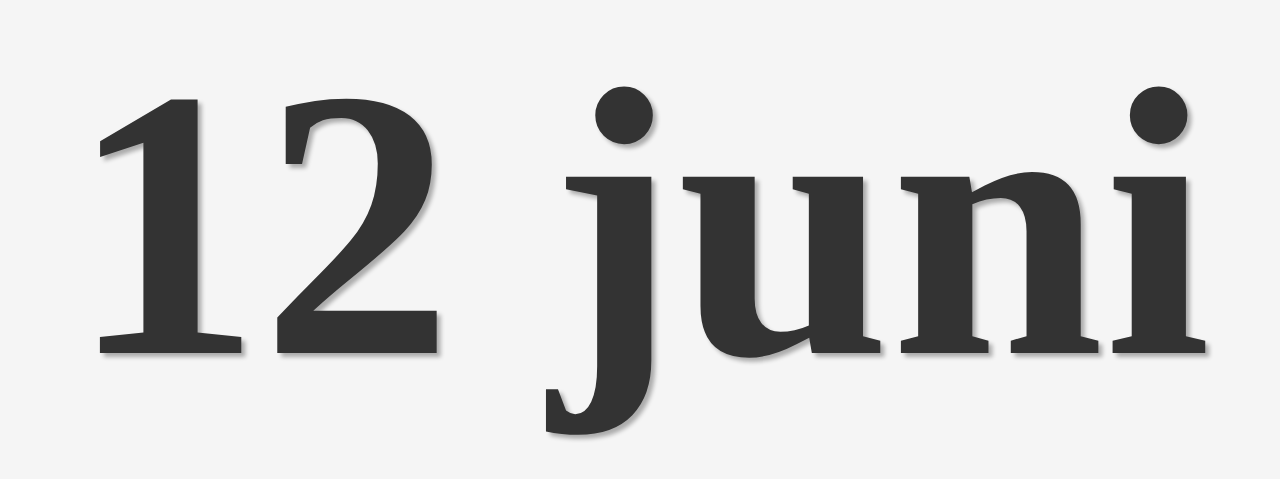
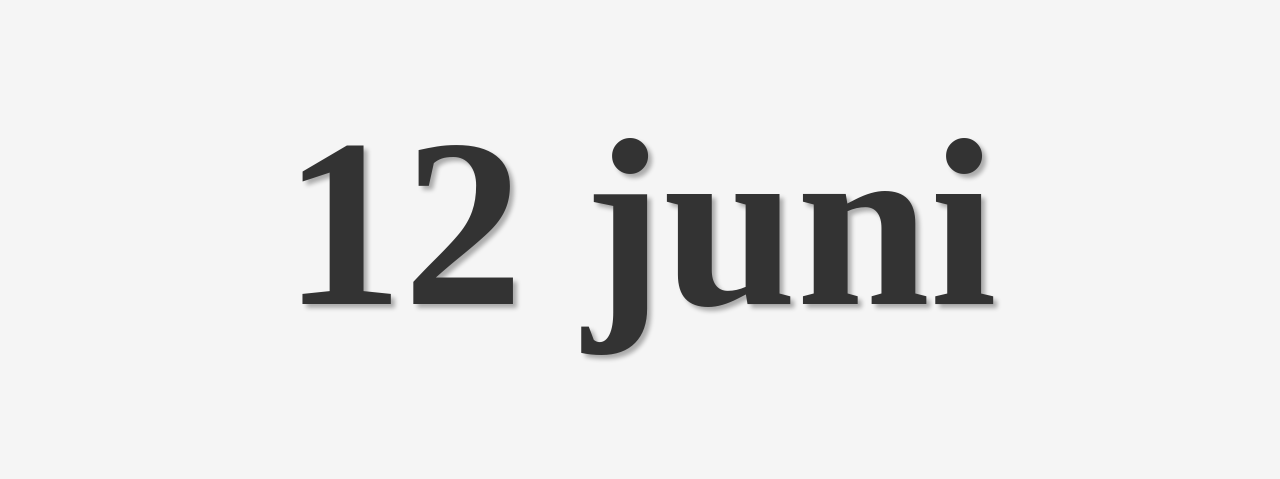
Before and after one commit to InfaReQt/website, a plain HTML site: page datum.html in a window 1280 px wide. Shown: the part 177-656 px from the top of the page. Drawn offline with Linux system fonts and the light colour scheme.

Commit message:
Update datum.html

```diff
--- a/datum.html
+++ b/datum.html
@@ -13,7 +13,7 @@
         }
 
         h1 {
-            font-size: 24rem;
+            font-size: 15rem;
             color: #333;
             text-shadow: 4px 4px 4px rgba(0, 0, 0, 0.3);
             text-align: center;
```
